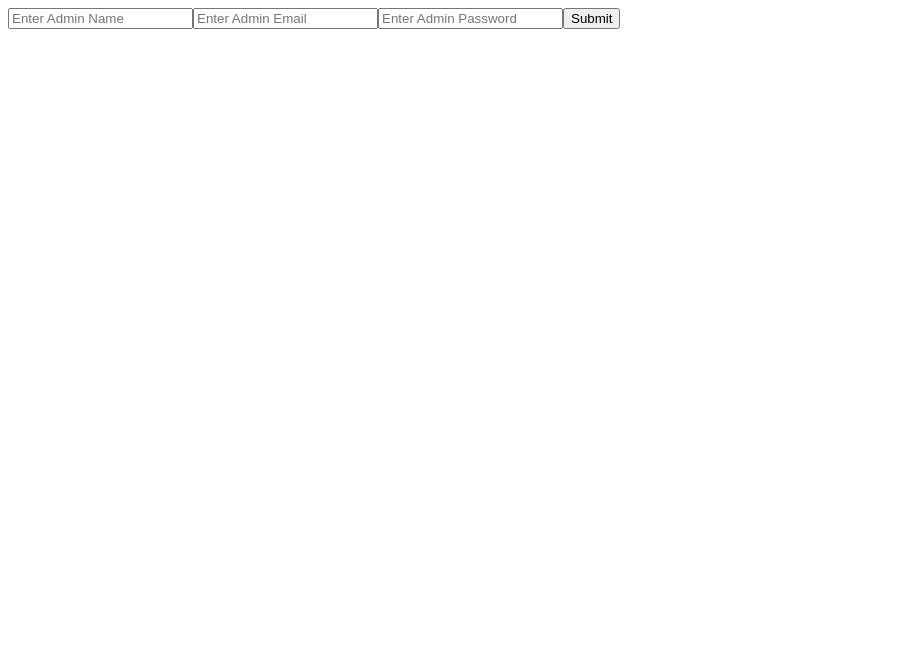
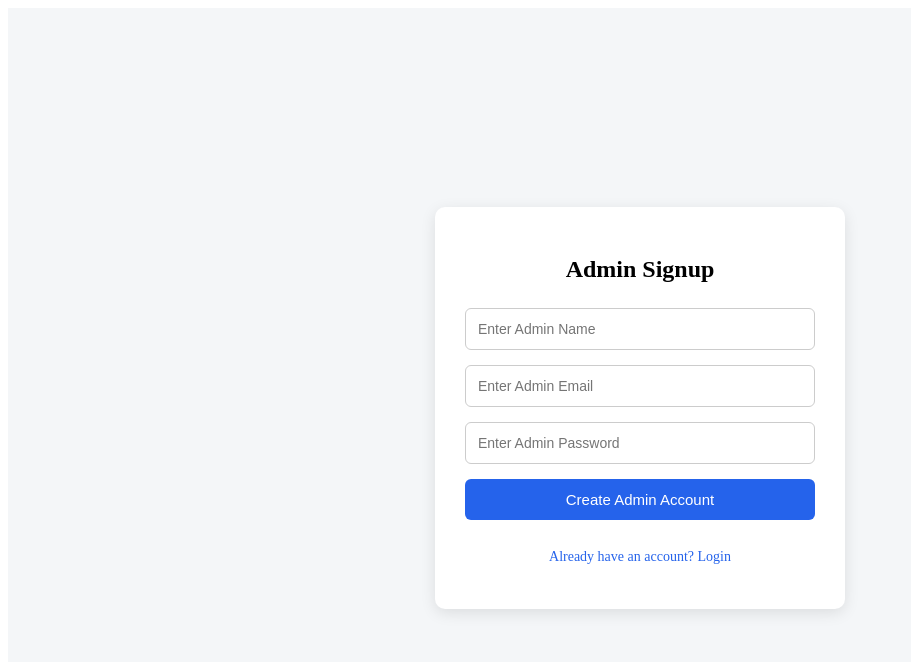
Before and after one commit to gurunagendra7032/Military_Asset_Management_Frontend, a React app: page /admin/signup in a window 1280 px wide. Shown: the top 662 px of the page, without its empty margins (0-911 px from the left). Built offline with nearby package versions, Linux system fonts and the light colour scheme; the HTML template or start-up script is replaced by a standard one.

Commit message:
fix: add successfull message on pages

```diff
--- /dev/null
+++ b/src/pages/AdminSignup.css
@@ -0,0 +1,61 @@
+.admin-signup-page {
+    min-height: 100vh;
+    display: flex;
+    justify-content: center;
+    align-items: center;
+    background: #f4f6f8;
+}
+
+.admin-signup-card {
+    width: 350px;
+    padding: 30px;
+    background: white;
+    border-radius: 10px;
+    box-shadow: 0 4px 15px rgba(0, 0, 0, 0.1);
+
+    display: flex;
+    flex-direction: column;
+    gap: 15px;
+}
+
+.admin-signup-card h2 {
+    text-align: center;
+    margin-bottom: 10px;
+}
+
+.admin-signup-card input {
+    padding: 12px;
+    border: 1px solid #ccc;
+    border-radius: 6px;
+    font-size: 14px;
+}
+
+.admin-signup-card input:focus {
+    outline: none;
+    border-color: #2563eb;
+}
+
+.admin-signup-card button {
+    padding: 12px;
+    border: none;
+    border-radius: 6px;
+    background: #2563eb;
+    color: white;
+    font-size: 15px;
+    cursor: pointer;
+}
+
+.admin-signup-card button:hover {
+    background: #1d4ed8;
+}
+
+.admin-signup-card p {
+    text-align: center;
+    color: #2563eb;
+    font-size: 14px;
+    cursor: pointer;
+}
+
+.admin-signup-card p:hover {
+    text-decoration: underline;
+}
--- a/src/pages/Adminsignup.jsx
+++ b/src/pages/Adminsignup.jsx
@@ -1,5 +1,7 @@
+
 import React, { useState } from 'react';
 import { useNavigate } from 'react-router-dom';
+import './Adminsignup.css';
 
 export default function Adminsignup() {
 
@@ -16,7 +18,7 @@ export default function Adminsignup() {
             const response = await fetch(
                 "https://military-asset-management-system-1-0ldl.onrender.com/admin/signup",
                 {
-                    method:"POST",
+                    method: "POST",
                     headers: {
                         "Content-Type": "application/json"
                     },
@@ -28,28 +30,26 @@ export default function Adminsignup() {
                 }
             );
 
-            console.log(response)
+            console.log(response);
 
             if (response.ok) {
-
                 navigate("/");
-
             } else {
-
                 const error = await response.text();
-
                 console.log("Admin not registered:", error);
             }
 
         } catch (error) {
-
             console.log("Signup error:", error);
         }
     }
 
     return (
-        <>
-            <div>
+        <div className="admin-signup-page">
+
+            <div className="admin-signup-card">
+
+                <h2>Admin Signup</h2>
 
                 <input
                     type="text"
@@ -70,10 +70,15 @@ export default function Adminsignup() {
                 />
 
                 <button onClick={submit}>
-                    Submit
+                    Create Admin Account
                 </button>
 
+                <p onClick={() => navigate("/")}>
+                    Already have an account? Login
+                </p>
+
             </div>
-        </>
+
+        </div>
     );
 }
```
